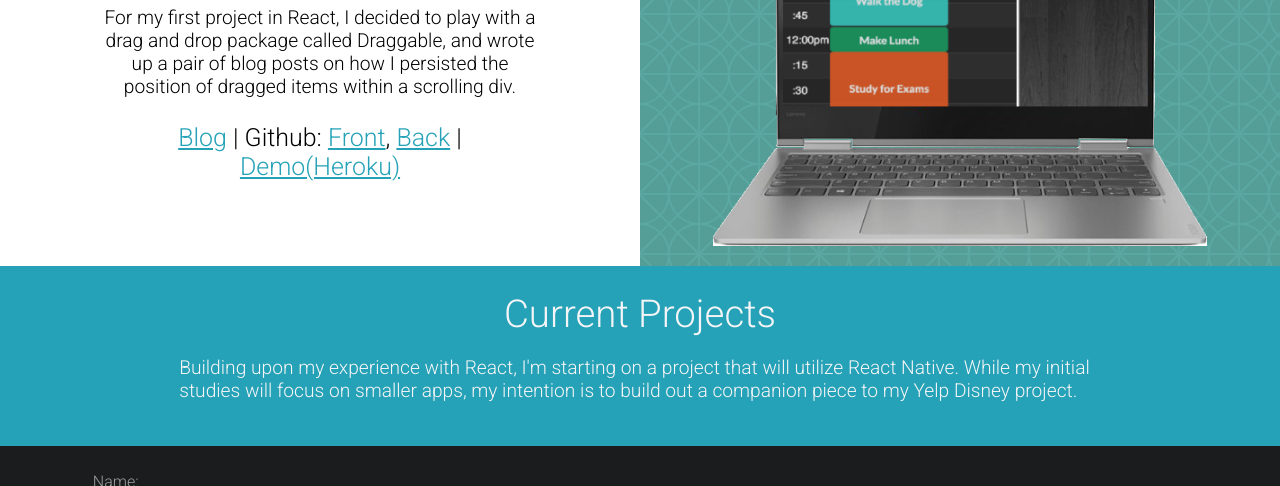
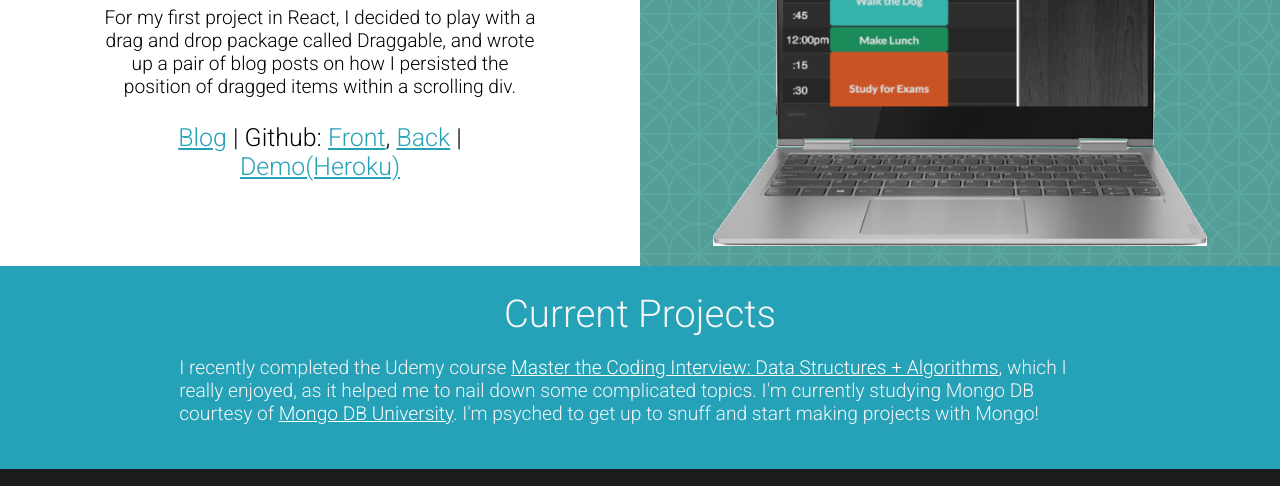
Before and after one commit to gonzodamus/portfoliov2, a plain HTML site: page src/index.html in a window 1280 px wide. Shown: the part 2140-2626 px from the top of the page. Drawn offline with Linux system fonts and the light colour scheme.

Commit message:
changed currently work on

```diff
--- a/src/index.css
+++ b/src/index.css
@@ -26,6 +26,10 @@ body,html{
 }
 .Link:hover{
   cursor: pointer;
+}
+.LightLink {
+  color: #FFF;
+  text-decoration: underline;
 }
 .Splash{
   height: 70vh;
--- a/src/index.html
+++ b/src/index.html
@@ -81,7 +81,7 @@
     </div>
     <div class="CurrentProjects">
       <div class="DescriptionHeader">Current Projects </div>
-      <p>Building upon my experience with React, I'm starting on a project that will utilize React Native.  While my initial studies will focus on smaller apps, my intention is to build out a companion piece to my Yelp Disney project.</p>
+      <p>I recently completed the Udemy course <a class="LightLink" href="https://www.udemy.com/master-the-coding-interview-data-structures-algorithms/learn/v4/overview">Master the Coding Interview: Data Structures + Algorithms</a>, which I really enjoyed, as it helped me to nail down some complicated topics.  I'm currently studying Mongo DB courtesy of <a class="LightLink" href="https://university.mongodb.com/">Mongo DB University</a>. I'm psyched to get up to snuff and start making projects with Mongo!</p>
   </div>
     <div id="Contact" class="Contact">
       <div class="ContactInfo">
```
Also changed, not shown: 1 other file.
